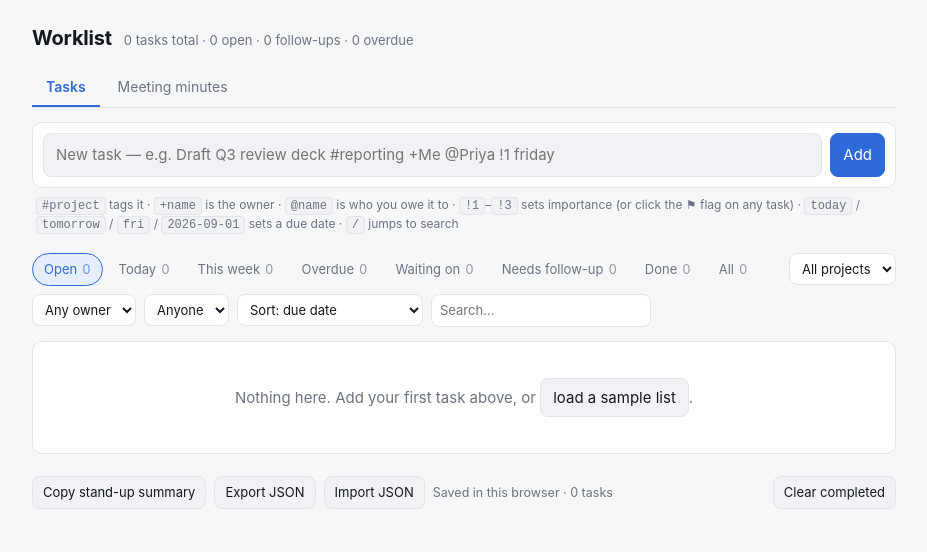
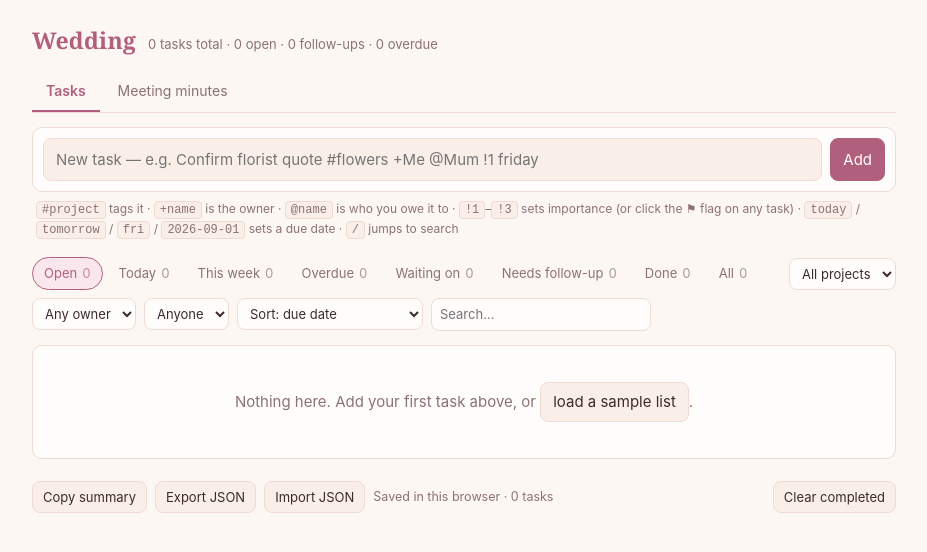
Before and after one commit to patricialoh93/worklist, a website: page index.html in a window 1280 px wide. Shown: the whole page, without its empty margins (176-1103 px from the left). Drawn offline with Linux system fonts and the light colour scheme.

Commit message:
Rebrand as Wedding with a blush and rose palette
Renamed throughout (title, heading, auth realm, exports, summary) and
recoloured both light and dark themes: blush ivory grounds, dusty rose
accent, champagne and sage for secondary states. Serif heading.

Co-Authored-By: Claude Opus 5 <noreply@anthropic.com>

```diff
--- a/index.html
+++ b/index.html
@@ -3,28 +3,28 @@
 <head>
 <meta charset="utf-8">
 <meta name="viewport" content="width=device-width, initial-scale=1">
-<title>Worklist</title>
+<title>Wedding</title>
 <style>
   :root{
-    --bg:#f6f7f9; --panel:#ffffff; --panel-2:#f0f2f5; --line:#e2e5ea;
-    --text:#14181f; --muted:#6b7480; --accent:#2f6bd8; --accent-soft:#e6eefc;
-    --p1:#c62f2f; --p2:#c2761b; --p3:#5b6470;
-    --ok:#1f8a4c; --warn:#c2761b; --danger:#c62f2f; --wait:#7a4fc4; --own:#1b6f7d;
+    --bg:#fdf7f4; --panel:#fffdfc; --panel-2:#faeee9; --line:#efdbd3;
+    --text:#3c2a2d; --muted:#8c7175; --accent:#b0607c; --accent-soft:#fae7ee;
+    --p1:#bc3b5c; --p2:#bd8a3c; --p3:#8c7175;
+    --ok:#6a8f6b; --warn:#bd8a3c; --danger:#bc3b5c; --wait:#8a6fa8; --own:#4f7f8b;
     --radius:10px;
   }
   @media (prefers-color-scheme: dark){
     :root:not([data-theme="light"]){
-      --bg:#12141a; --panel:#191c24; --panel-2:#20242e; --line:#2c313d;
-      --text:#e7eaf0; --muted:#98a1b0; --accent:#6fa0ff; --accent-soft:#1e2a44;
-      --p1:#ff7a7a; --p2:#ffb45e; --p3:#9aa4b2;
-      --ok:#57d18b; --warn:#ffb45e; --danger:#ff7a7a; --wait:#b498f5; --own:#63c8d8;
+      --bg:#1b1317; --panel:#251a1f; --panel-2:#2f2128; --line:#412e37;
+      --text:#f4e8ea; --muted:#b49aa2; --accent:#e79ab0; --accent-soft:#3b2530;
+      --p1:#ff8fa6; --p2:#e0b473; --p3:#b49aa2;
+      --ok:#8fbf90; --warn:#e0b473; --danger:#ff8fa6; --wait:#bfa3dd; --own:#86bcc7;
     }
   }
   *{box-sizing:border-box}
   body{margin:0;background:var(--bg);color:var(--text);
     font:15px/1.45 ui-sans-serif,-apple-system,"Segoe UI",Roboto,Helvetica,Arial,sans-serif}
   .wrap{max-width:900px;margin:0 auto;padding:24px 18px 80px}
-  h1{font-size:20px;margin:0;letter-spacing:-.01em}
+  h1{font-size:23px;margin:0;font-family:Georgia,"Times New Roman",serif;font-weight:600;letter-spacing:.01em;color:var(--accent)}
   header{display:flex;align-items:baseline;gap:12px;flex-wrap:wrap;margin-bottom:16px}
   .sub{color:var(--muted);font-size:13px}
   .card{background:var(--panel);border:1px solid var(--line);border-radius:var(--radius)}
@@ -206,7 +206,7 @@
 <body>
 <div class="wrap">
   <header>
-    <h1>Worklist</h1>
+    <h1>Wedding</h1>
     <span class="sub" id="stats"></span>
   </header>
 
@@ -219,7 +219,7 @@
 
   <section id="tasksPane">
   <div class="card add">
-    <input id="q" type="text" autocomplete="off" placeholder="New task — e.g. Draft Q3 review deck #reporting +Me @Priya !1 friday">
+    <input id="q" type="text" autocomplete="off" placeholder="New task — e.g. Confirm florist quote #flowers +Me @Mum !1 friday">
     <button class="primary" id="addBtn">Add</button>
   </div>
   <p class="hint">
@@ -248,7 +248,7 @@
   <div class="list" id="list"></div>
 
   <footer>
-    <button id="copyBtn">Copy stand-up summary</button>
+    <button id="copyBtn">Copy summary</button>
     <button id="exportBtn">Export JSON</button>
     <button id="importBtn">Import JSON</button>
     <input type="file" id="file" accept="application/json" hidden>
@@ -262,7 +262,7 @@
     <div class="card rec">
       <div class="recrow">
         <button class="primary mic" id="micBtn"><span class="dot"></span><span id="micLabel">Start recording</span></button>
-        <input type="text" id="mTitle" placeholder="Meeting title — e.g. Weekly ops sync">
+        <input type="text" id="mTitle" placeholder="Meeting title — e.g. Venue walkthrough">
         <input type="date" id="mDate">
       </div>
       <p class="micnote" id="micNote"></p>
@@ -821,7 +821,7 @@ document.getElementById('exportBtn').onclick = () => {
   const blob = new Blob([JSON.stringify(state, null, 2)], {type:'application/json'});
   const a = document.createElement('a');
   a.href = URL.createObjectURL(blob);
-  a.download = 'worklist-' + todayKey() + '.json';
+  a.download = 'wedding-' + todayKey() + '.json';
   a.click();
   setTimeout(() => URL.revokeObjectURL(a.href), 1000);
 };
@@ -856,7 +856,7 @@ document.getElementById('copyBtn').onclick = () => {
     if(t.status !== 'done') bits.push('open ' + ageLabel(daysSince(t.created)));
     return '- ' + t.title + (bits.length ? '  (' + bits.join(', ') + ')' : '');
   };
-  const out = ['# Worklist — ' + todayKey(), ''];
+  const out = ['# Wedding — ' + todayKey(), ''];
   // Buckets are disjoint, in priority order: blocked wins over in-progress.
   const blocked = open.filter(t => t.status === 'blocked' || waitingOn(t).length);
   const doing = open.filter(t => t.status === 'doing' && !blocked.includes(t));
--- a/server.js
+++ b/server.js
@@ -48,7 +48,7 @@ const server = http.createServer((req, res) => {
 
   if(!authed(req)){
     return send(res, 401, 'Authentication required', {
-      'WWW-Authenticate': 'Basic realm="Worklist", charset="UTF-8"',
+      'WWW-Authenticate': 'Basic realm="Wedding", charset="UTF-8"',
       'Content-Type': 'text/plain'
     });
   }
@@ -81,5 +81,5 @@ const server = http.createServer((req, res) => {
 });
 
 server.listen(PORT, '0.0.0.0', () => {
-  console.log('Worklist listening on ' + PORT + (GATED ? ' (password protected)' : ' (public)'));
+  console.log('Wedding listening on ' + PORT + (GATED ? ' (password protected)' : ' (public)'));
 });
```
